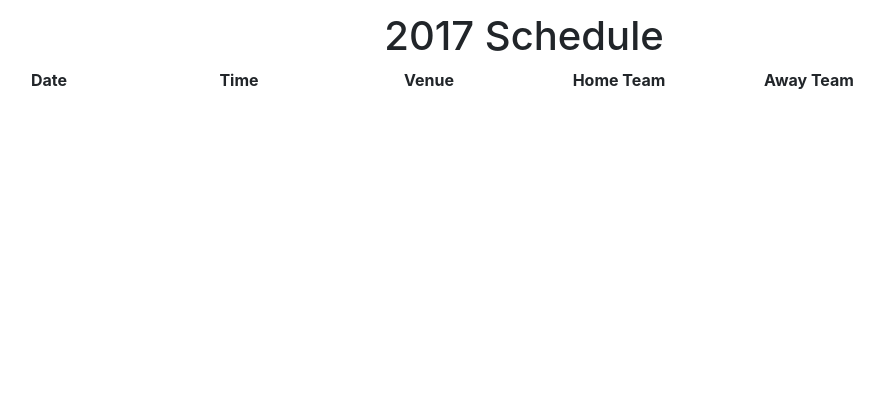
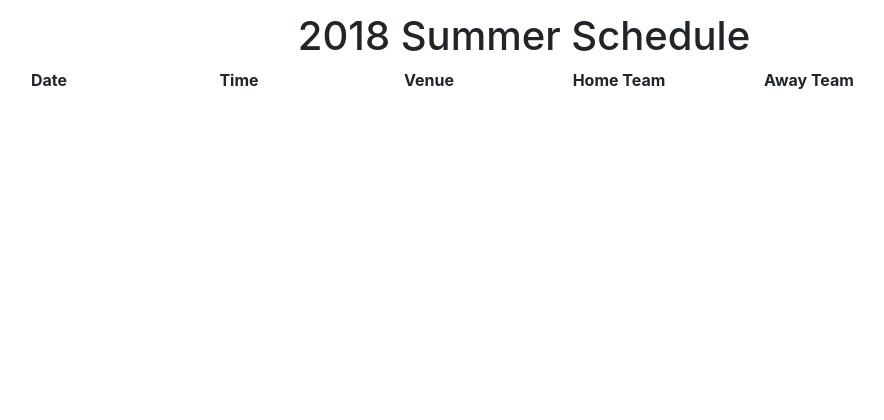
Before and after one commit to VTHoop/RichmondCouchPotatoes, a Flask app: template src/templates/home.html in a window 1280 px wide. Shown: the part 174-594 px from the top of the page, without its empty margins (116-1000 px from the left). Run offline with Flask 2, Linux system fonts and the light colour scheme; the template is opened without the code that fills it, so the values that code supplies are empty; some libraries are stand-ins or nearby versions.

Commit message:
home screen title update

```diff
--- a/src/templates/home.html
+++ b/src/templates/home.html
@@ -8,7 +8,7 @@
     <hr>
     <div class="row">
         <div class="col text-center">
-            <h1>2017 Schedule</h1>
+            <h1>2018 Summer Schedule</h1>
         </div>
     </div>
     <div class="row header text-center">
```
